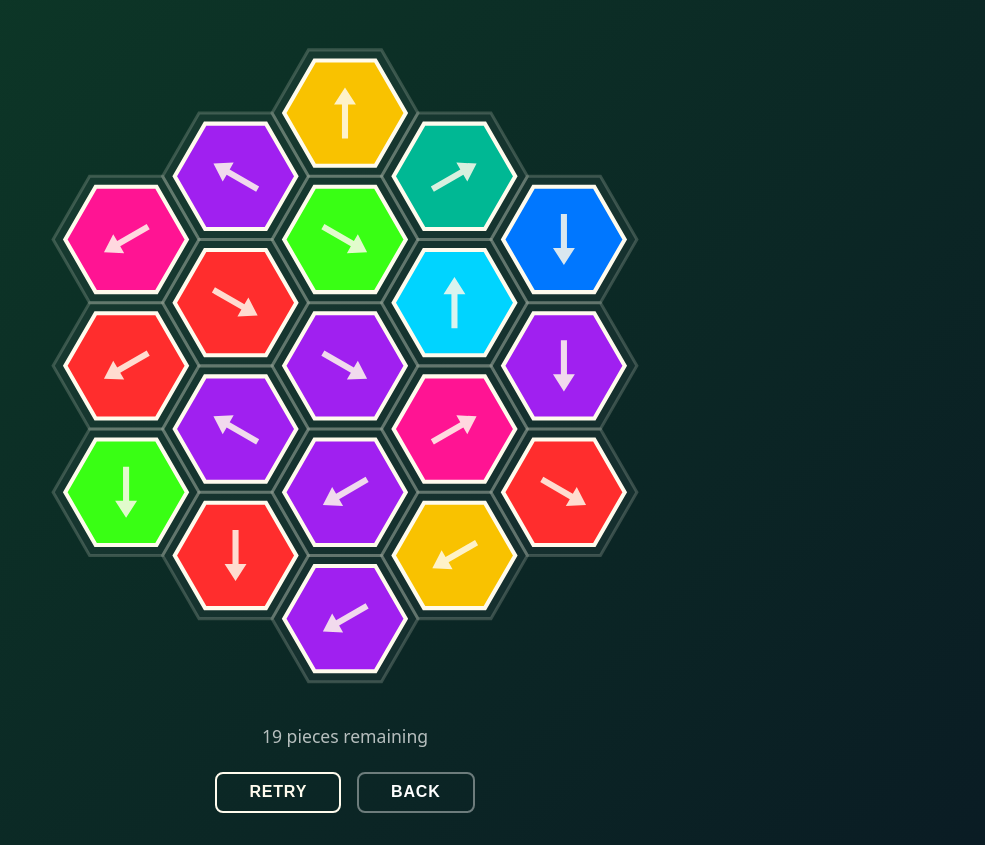
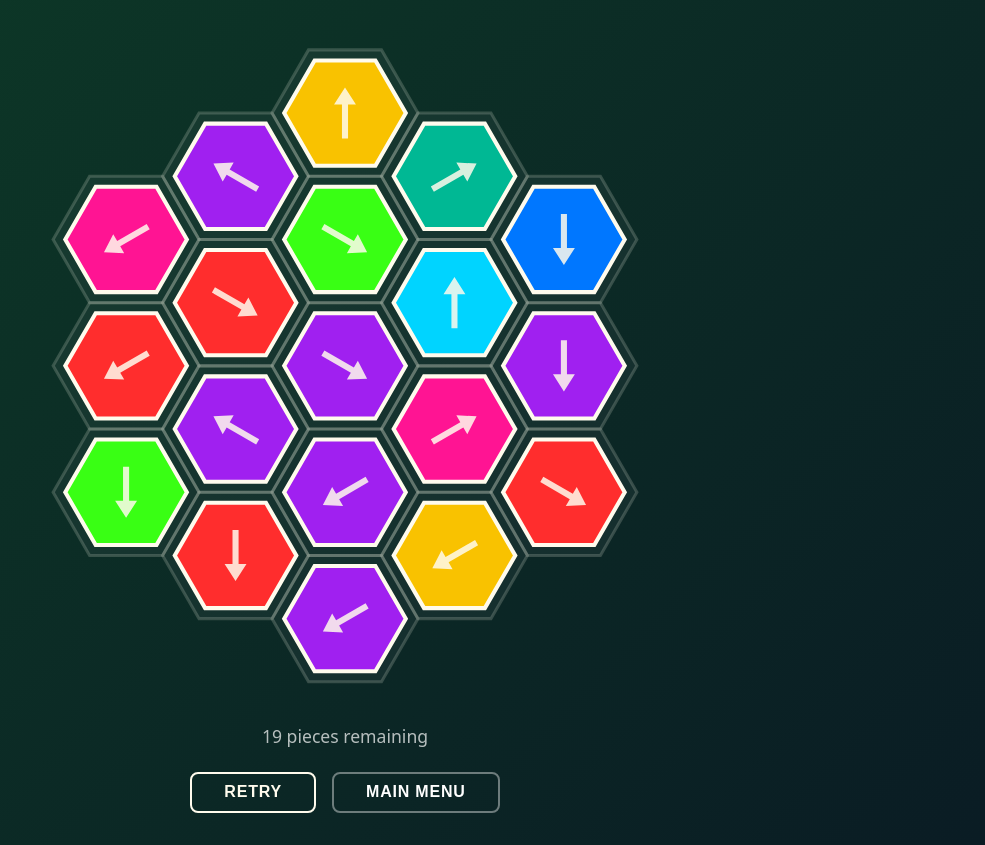
Before and after one commit to liamroddy/hexa-gone, a React (Vite) app: page / in a window 1280 px wide. Both pictures are taken after a click on the button "START GAME". Shown: the whole page, without its empty margins (295-1280 px from the left). Built offline with nearby package versions, Linux system fonts and the light colour scheme.

Commit message:
change back button to say main menu

```diff
--- a/src/App.css
+++ b/src/App.css
@@ -73,7 +73,7 @@
     border: 2px solid var(--colour-highlight);
   }
 
-  &.btn-back {
+  &.btn-main-menu {
     background: transparent;
     color: var(--colour-text);
     font-size: 1rem;
--- a/src/screens/GameScreen.jsx
+++ b/src/screens/GameScreen.jsx
@@ -119,7 +119,7 @@ export default function GameScreen({ onBack }) {
       <p className="pieces-left">{activeIds.size} pieces remaining</p>
       <div className="bottom-buttons">
         <button className="btn btn-retry" onClick={handleRetry}>Retry</button>
-        <button className="btn btn-back" onClick={onBack}>Back</button>
+        <button className="btn btn-main-menu" onClick={onBack}>Main Menu</button>
       </div>
 
       {isWon && (
--- a/src/screens/HowToPlayScreen.jsx
+++ b/src/screens/HowToPlayScreen.jsx
@@ -3,7 +3,7 @@ export default function HowToPlayScreen({ onBack }) {
     <div className="screen">
       <h2>How to Play</h2>
       <p>Instructions coming soon...</p>
-      <button className="btn btn-back" onClick={onBack}>Back</button>
+      <button className="btn btn-main-menu" onClick={onBack}>Main Menu</button>
     </div>
   )
 }
```
